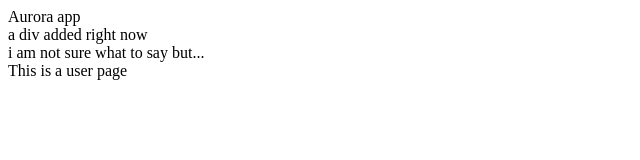
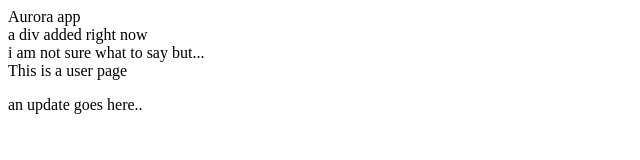
Before and after one commit to hannelalex19/Aurora-App-1, a plain HTML site: page index.html in a window 1280 px wide. Shown: the whole page, without its empty margins (0-640 px from the left). Drawn offline with Linux system fonts and the light colour scheme.

Commit message:
updating the index

```diff
--- a/index.html
+++ b/index.html
@@ -7,5 +7,7 @@
   <div>a div added right now</div>
   <div> i am not sure what to say but...</div>
   <div>This is a user page</div>
+
+  <p>an update goes here..</p>
 </body>
 </html>
```
